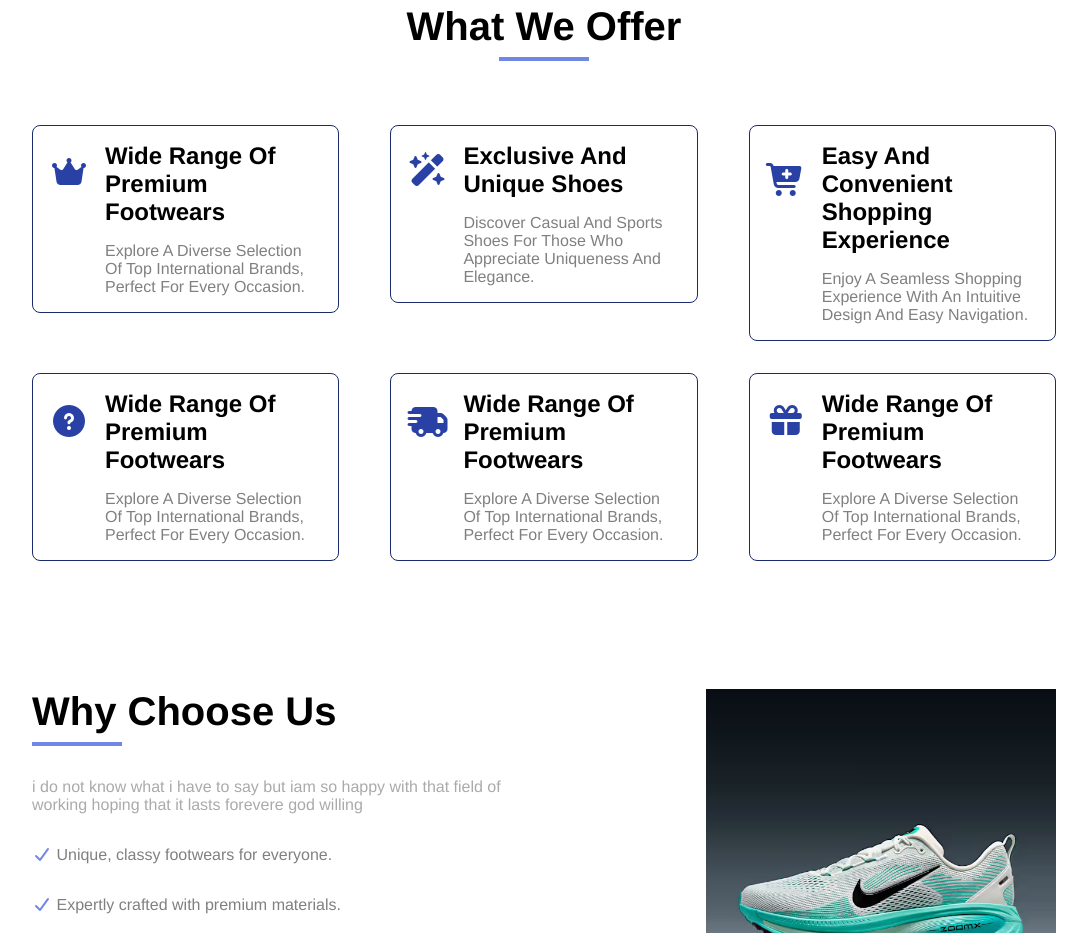
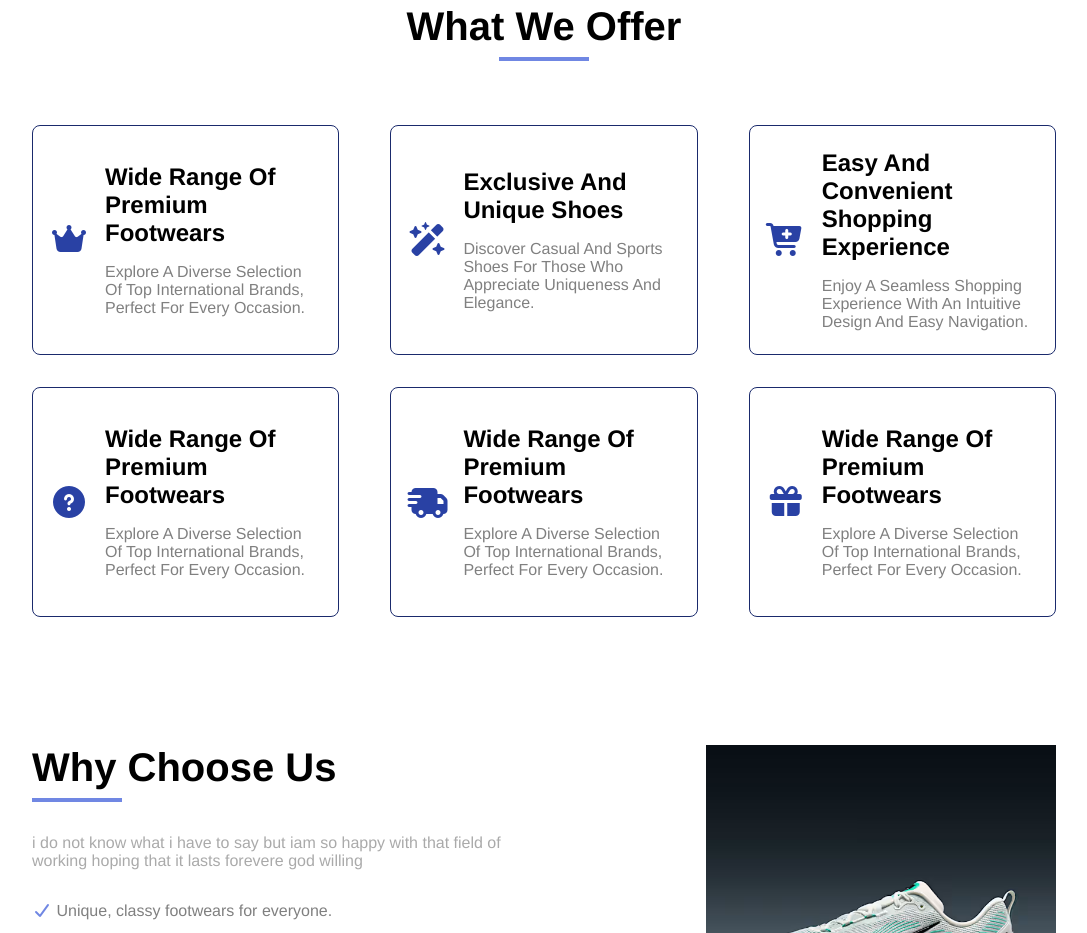
Before and after one commit to devfadyhany/SEF-Academy-Project1, a plain HTML site: page index.html in a window 1280 px wide. Shown: the part 2200-3133 px from the top of the page, without its empty margins (96-1183 px from the left). Drawn offline with Linux system fonts and the light colour scheme.

Commit message:
fix services1-section card styling

```diff
--- a/css/style.css
+++ b/css/style.css
@@ -400,16 +400,20 @@ body {
   position: relative;
   padding: 0;
   text-align: left;
+  height: 230px;
 }
 
 .services1-card-content {
   padding-left: 72px;
   padding-right: 16px;
+  position: absolute;
+  top: 50%;
+  transform: translate(0, -50%);
 }
 
 .services1-card-icon {
   position: absolute;
-  top: 25%;
+  top: 50%;
   left: 16;
   transform: translateY(-50%);
   z-index: 2;
```
